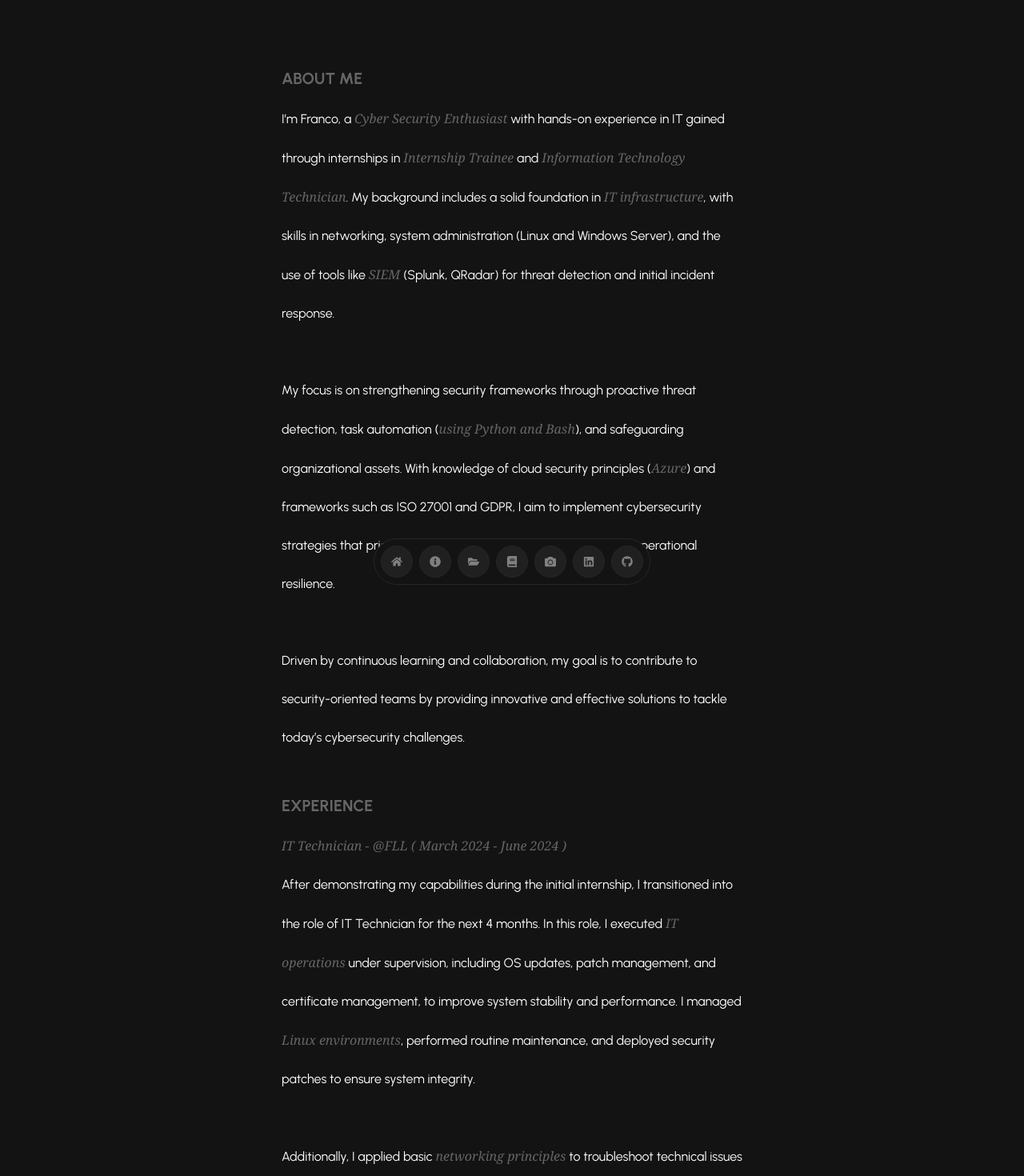
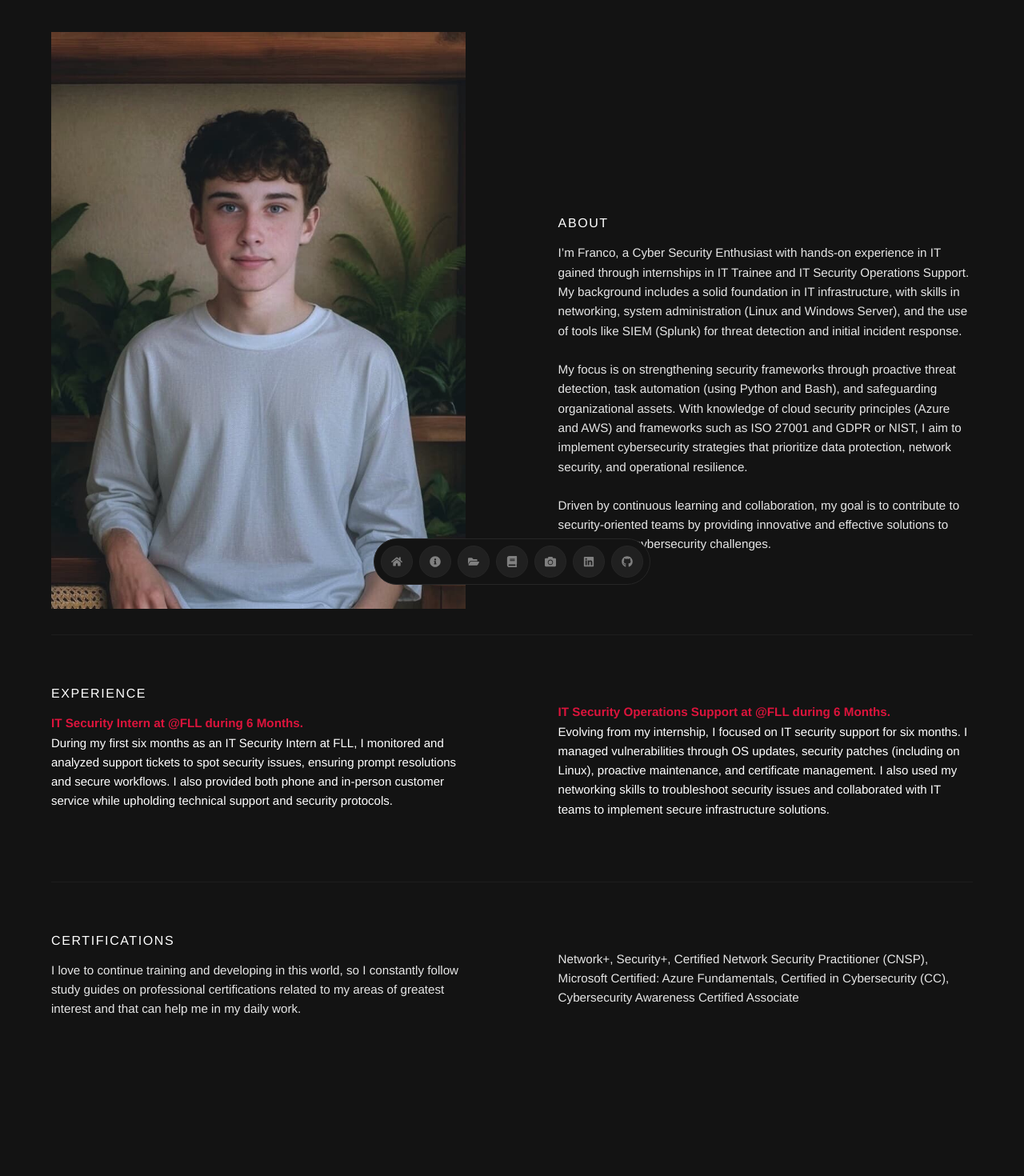
Before and after one commit to FrancoSbaffi/Sbaffi, a React (Vite) app: page /about in a window 1280 px wide. Shown: the part 40-1510 px from the top of the page at 80% size. After the commit the page ends 1370 px from the top, so only its background shows below. Built offline with nearby package versions, Linux system fonts and the light colour scheme.

Commit message:
New About Design

```diff
--- a/src/pages/About/About.css
+++ b/src/pages/About/About.css
@@ -1,90 +1,155 @@
+/* -------------------- */
+/*     RESET BÁSICO     */
+/* -------------------- */
+* {
+  margin: 0;
+  padding: 0;
+  box-sizing: border-box;
+}
 
+/* Opcional: estilo global para el body */
+body {
+  background-color: #faf8f4; /* Fondo claro */
+  color: #000;              /* Texto oscuro */
+  font-family: "Helvetica", sans-serif;
+}
+
+/* Contenedor general para el fade-in con GSAP */
+.page-container {
+  opacity: 0; /* Se animará hasta 1 en el useEffect */
+}
+
+/* -------------------- */
+/*     SECCIÓN ABOUT    */
+/* -------------------- */
 .about-container {
   display: flex;
-  flex-direction: column;
-  align-items: center;
-  justify-content: center;
-  padding: 2em;
-  margin: 5em auto;
-  opacity: 0;
+  flex-direction: row;
+  justify-content: space-between;
+  align-items: flex-start;
+
+  /* Ajusta anchos y centrado */
+  width: 90%;
+  max-width: 1200px;
+  margin: 0 auto;
+  padding-top: 5rem; /* Espacio superior */
 }
 
-.title {
-  font-size: 20px;
-  font-weight: 700;
-  color: var(--dark-text-tertiary);
+/* Columna Izquierda: Imagen */
+.left-col {
+  width: 45%;
 }
 
-.about-item {
-  width: 50%;
+.about-image {
+  width: 100%;
+  height: auto;
+  display: block;
+  object-fit: cover;
+}
+
+.right-col {
+  width: 45%;
   display: flex;
   flex-direction: column;
-  padding: 1em;
-  border-radius: 10px;
-  gap: 1em;
-  cursor: default;
+  justify-content: flex-start;
+  margin-top: 20%;
 }
 
-.about-me-desc {
-  font-size: 16px;
+.right-col h2 {
+  color: white;
+  text-transform: uppercase;
   font-weight: 400;
-  line-height: 3rem;
-  color: #ffffff;
-  text-align: left;
+  letter-spacing: 0.1em;
+  margin-bottom: 1rem;
+  font-size: 1rem;
 }
 
-.text-color {
-  color: var(--dark-text-tertiary);
-  font-style: italic;
+.right-col p {
+  line-height: 1.6;
+  margin-bottom: 1.5rem;
+  font-size: 0.95rem;
+}
+
+.right-col p strong {
   font-weight: 600;
 }
 
-.diffColor{
-  color: var(--dark-text-tertiary);
-  font-style: italic;
-  font-family: Georgia, 'Times New Roman', Times, serif;
+.divider {
+  width: 90%;
+  max-width: 1200px;
+  margin: 2rem auto;
+  border-bottom: 1px solid #1d1d1d;
+  height: 0;
 }
 
-@media screen and (max-width: 1024px) {
-  .about-container {
-    padding: 1em;
+.services-section {
+  display: flex;
+  flex-direction: row;
+  justify-content: space-between;
+  align-items: flex-start;
+  width: 90%;
+  max-width: 1200px;
+  margin: 4rem auto 0 auto;
+  padding-bottom: 2rem;
 }
 
-  .about-item {
-    width: 70%;
+.services-left {
+  width: 45%;
 }
 
-  .about-me-desc {
-    font-size: 15px;
-    line-height: 1.6rem;
+.services-left h2 {
+  color: white;
+  text-transform: uppercase;
+  font-weight: 400;
+  letter-spacing: 0.1em;
+  margin-bottom: 1rem;
+  font-size: 1rem;
 }
 
+.services-left p {
+  line-height: 1.6;
+  margin-bottom: 1.5rem;
+  font-size: 0.95rem;
 }
 
-@media screen and (max-width: 768px) {
-  .about-container {
-    padding: 1em;
+.services-right {
+  width: 45%;
+  display: flex;
+  flex-direction: column;
+  justify-content: flex-start;
 }
 
-  .about-item {
-    width: 100%;
+.services-right p {
+  font-size: 0.95rem;
+  line-height: 1.6;
+  margin-top: 20px;
 }
 
-  .about-me-desc {
+.experience-description {
+  color: crimson;
+  font-family: 20px;
+  font-weight: 700;
+}
+
+.experience-details {
+  color: white;
+  font-weight: 400;
   font-size: 15px;
-    line-height: 1.8rem;
+}
+
+@media (max-width: 1024px) {
+  .about-container,
+  .services-section {
+    flex-direction: column;
+    align-items: flex-start;
+    padding-top: 2rem;
+  }
+
+  .left-col,
+  .right-col,
+  .services-left,
+  .services-right {
+    width: 100%;
+    margin-bottom: 2rem;
   }
 }
-
-@media screen and (max-width: 520px) {
-  .about-container {
-    max-width: 100%;
-  }
-}
-
-@media screen and (max-width: 375px) {
-  .about-me-desc {
-    font-size: 14px;
-    line-height: 1.8rem;
-  }
-}
--- a/src/pages/About/About.jsx
+++ b/src/pages/About/About.jsx
@@ -1,58 +1,100 @@
-
 import React, { useEffect, useRef } from "react";
 import "./About.css";
 import gsap from "gsap";
 
 const About = () => {
-  const aboutRef = useRef(null);
+  const pageRef = useRef(null);
 
   useEffect(() => {
-    gsap.to(aboutRef.current, { opacity: 1, duration: 1, ease: "power2.out" });
+    // Efecto fade-in con GSAP al montar el componente
+    gsap.to(pageRef.current, { opacity: 1, duration: 1, ease: "power2.out" });
   }, []);
 
   return (
-    <div className="about-container" ref={aboutRef}>
-      <div className="about-item">
-        <p className="title">ABOUT ME</p>
-        <p className="about-me-desc">
-        I’m Franco, a <span className="diffColor">Cyber Security Enthusiast</span> with hands-on experience in IT gained through internships in <span className="diffColor">Internship Trainee</span> and <span className="diffColor">Information Technology Technician</span>.
-        My background includes a solid foundation in <span className="diffColor">IT infrastructure</span>, with skills in networking, system administration (Linux and Windows Server), and the use of tools like <span className="diffColor">SIEM</span> (Splunk, QRadar) for threat detection and initial incident response.
-        <br />
-        <br />
-        My focus is on strengthening security frameworks through proactive threat detection, task automation (<span className="diffColor">using Python and Bash</span>), and safeguarding organizational assets. With knowledge of cloud security principles (<span className="diffColor">Azure</span>) and frameworks such as ISO 27001 and GDPR, I aim to implement cybersecurity strategies that prioritize data protection, network security, and operational resilience.
-        <br />
-        <br />
-        Driven by continuous learning and collaboration, my goal is to contribute to security-oriented teams by providing innovative and effective solutions to tackle today’s cybersecurity challenges.
-        </p>
-        <br />
-        <p className="title">EXPERIENCE</p>
-        <p className="about-me-desc">
-          <span className="diffColor">IT Technician - @FLL ( March 2024 - June 2024 )</span>
-          <br />
-          After demonstrating my capabilities during the initial internship, I transitioned into the role of IT Technician for the next 4 months.
-          In this role, I executed <span className="diffColor">IT operations</span> under supervision, including OS updates, patch management, and certificate management,
-          to improve system stability and performance. I managed <span className="diffColor">Linux environments</span>, performed routine maintenance,
-          and deployed security patches to ensure system integrity.
-          <br />
-          <br />
-          Additionally, I applied basic <span className="diffColor">networking principles</span> to troubleshoot technical issues and supported system compatibility testing.
-          Collaborating with IT teams to address infrastructure challenges and implement solutions further enhanced my technical expertise
-          and teamwork skills. This experience deepened my passion for <span className="diffColor">IT operations</span> and revealed the importance of proactive maintenance
-          and collaboration in building a strong technical framework.
-          <br />
-          <br />
-          <span className="diffColor">Internship Trainee – @FLL ( November 2023 - February 2024 )</span>
-          <br />
-          During my first 4 months as an Internship Trainee at FLL, I gained hands-on experience in <span className="diffColor">IT support</span> by monitoring, triaging,
-          and routing support tickets to ensure timely resolution and maintain an efficient workflow. I provided comprehensive customer
-          service through both phone and face-to-face interactions, ensuring a positive experience for end-users.
-          <br />
-          <br />
-          This role allowed me to develop <span className="diffColor">foundational skills</span> in troubleshooting system problems and communicating technical
-          information clearly and professionally. I also contributed to quality control processes, which helped improve operational efficiency.
-          This experience deepened my understanding of IT support and highlighted the importance of clear communication
-          and proactive <span className="diffColor">problem-solving</span> in delivering excellent customer service.
-        </p>
+    <div className="page-container" ref={pageRef}>
+      <div className="about-container">
+        <div className="left-col">
+          <img
+            src="../public/me.jpg"
+            alt="Franco"
+            className="about-image"
+          />
+        </div>
+        <div className="right-col">
+          <h2>ABOUT</h2>
+          <p>
+            I’m Franco, a Cyber Security Enthusiast with hands-on experience in IT
+            gained through internships in IT Trainee and IT Security Operations Support.
+            My background includes a solid foundation in IT infrastructure, with skills in
+            networking, system administration (Linux and Windows Server), and the use of
+            tools like SIEM (Splunk) for threat detection and initial incident response.
+          </p>
+          <p>
+            My focus is on strengthening security frameworks through proactive threat detection,
+            task automation (using Python and Bash), and safeguarding organizational assets.
+            With knowledge of cloud security principles (Azure and AWS) and frameworks such as ISO 27001
+            and GDPR or NIST, I aim to implement cybersecurity strategies that prioritize data protection,
+            network security, and operational resilience.
+          </p>
+          <p>
+            Driven by continuous learning and collaboration, my goal is to contribute to
+            security-oriented teams by providing innovative and effective solutions to
+            tackle today’s cybersecurity challenges.
+          </p>
+        </div>
+      </div>
+
+      <div className="divider"></div>
+
+      <div className="services-section">
+        <div className="services-left">
+          <h2>Experience</h2>
+          <p className="experience-description">
+            IT Security Intern at @FLL during 6 Months.
+            <br />
+            <span className="experience-details">
+            During my first six months as an IT Security Intern at FLL,
+            I monitored and analyzed support tickets to spot security issues,
+            ensuring prompt resolutions and secure workflows.
+            I also provided both phone and in-person customer service while upholding
+            technical support and security protocols.
+            </span>
+          </p>
+          </div>
+        <div className="services-right">
+          <p className="experience-description">
+            IT Security Operations Support at @FLL during 6 Months.
+            <br />
+            <span className="experience-details">
+            Evolving from my internship, I focused on IT security support for six months.
+            I managed vulnerabilities through OS updates, security patches (including on Linux),
+            proactive maintenance, and certificate management. I also used my networking skills to
+            troubleshoot security issues and collaborated with IT teams to implement secure
+            infrastructure solutions.
+            </span>
+          </p>
+          </div>
+      </div>
+
+      <div className="divider"></div>
+
+
+      <div className="services-section">
+        <div className="services-left">
+          <h2>CERTIFICATIONS</h2>
+          <p>
+            I love to continue training and developing in this world, so I constantly follow study
+            guides on professional certifications related to my areas of greatest interest and that
+            can help me in my daily work.
+          </p>
+        </div>
+        <div className="services-right">
+          <p>
+            Network+, Security+, Certified Network Security Practitioner (CNSP),
+            Microsoft Certified: Azure Fundamentals, Certified in Cybersecurity (CC),
+            Cybersecurity Awareness Certified Associate
+          </p>
+        </div>
       </div>
     </div>
   );
```
Also changed, not shown: public/me.jpg (added). Lines whose indentation alone changed are shown as unchanged.
